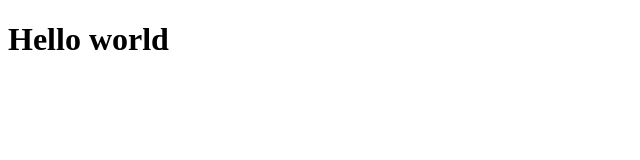
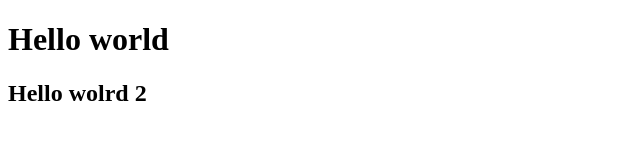
Before and after one commit to Maciejnecka/Task--3, a plain HTML site: page index.html in a window 1280 px wide. Shown: the whole page, without its empty margins (0-640 px from the left). Drawn offline with Linux system fonts and the light colour scheme.

Commit message:
Initial commit

```diff
--- a/index.html
+++ b/index.html
@@ -7,5 +7,6 @@
   </head>
   <body>
     <h1>Hello world</h1>
+    <h2>Hello wolrd 2</h2>
   </body>
 </html>
```
